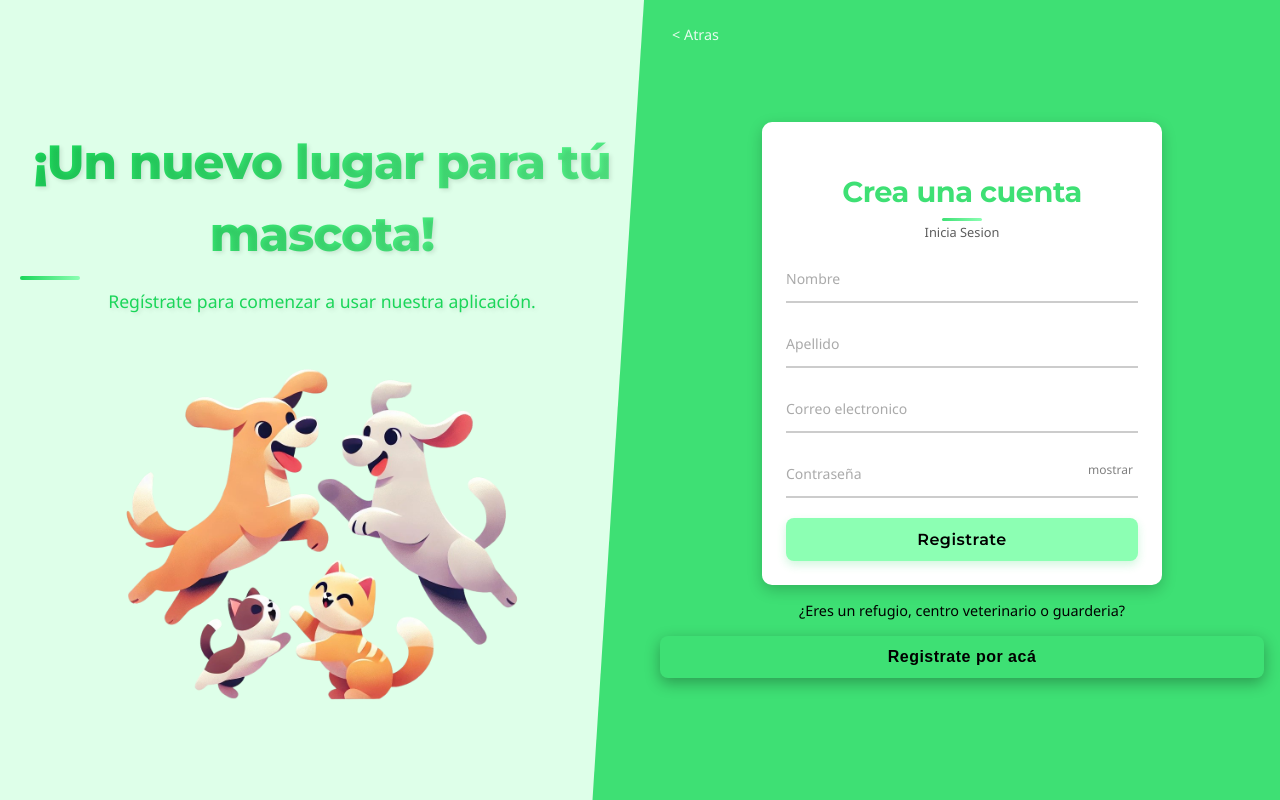
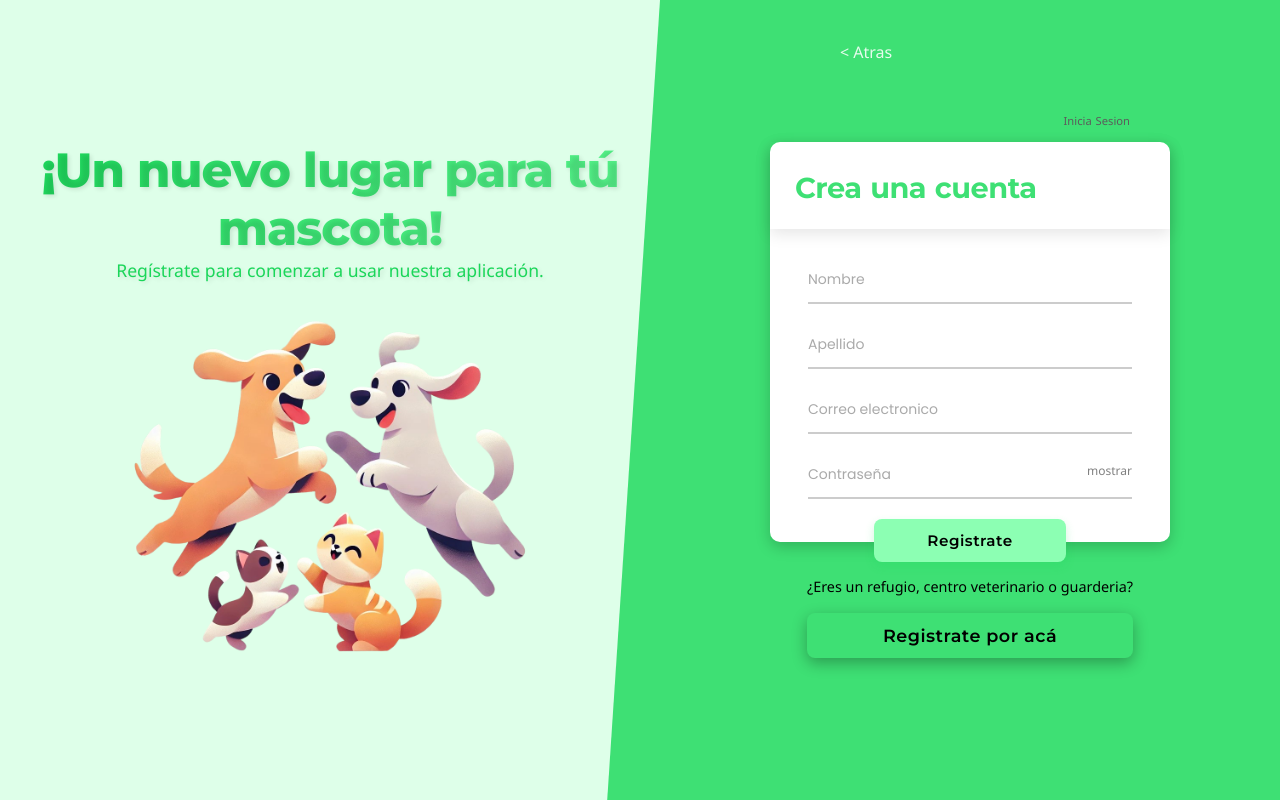
Before and after one commit to CarlosPad08/frontend-proyecto-mascotas, a React (Vite) app: page /signup in a window 1280 px wide. Built offline with nearby package versions, Linux system fonts and the light colour scheme.

Commit message:
Fix styles for page signup

```diff
--- a/src/pages/SignUp.jsx
+++ b/src/pages/SignUp.jsx
@@ -61,16 +61,16 @@ function SignUp() {
 
   return (
     <div className="signup-container">
-      <div className="left-section">
-        <div className="left-section-title">
+      <div className="signup-left-section">
+        <div className="signup-left-section-title">
           <h1>¡Un nuevo lugar para tú mascota!</h1>
           <p>Regístrate para comenzar a usar nuestra aplicación.</p>
         </div>
-        <div className="illustration">
+        <div className="signup-illustration">
           <img src="../public/ilustracion.png" alt="Illustration" />
         </div>
       </div>
-      <div className="right-section">
+      <div className="signup-right-section">
         <span className="signup-atras" onClick={() => window.history.back()}>&lt; Atras</span>
         <div className="signup-box">
           <div className="signup-info">
@@ -78,9 +78,9 @@ function SignUp() {
             <span className="signup-signin" onClick={() => window.location.href = '/signin'}>Inicia Sesion</span>
           </div>
           <div className="signup-info-form">
-            <div className="form-container">
+            <div className="signup-form-container">
               <form onSubmit={handleSubmit}>
-                <div className="input-group">
+                <div className="signup-input-group">
                   <input
                     type="text"
                     name="firstname"
@@ -93,7 +93,7 @@ function SignUp() {
                   <label htmlFor="firstname">Nombre</label>
                 </div>
 
-                <div className="input-group">
+                <div className="signup-input-group">
                   <input
                     type="text"
                     name="lastname"
@@ -106,7 +106,7 @@ function SignUp() {
                   <label htmlFor='lastname'>Apellido</label>
                 </div>
 
-                <div className="input-group">
+                <div className="signup-input-group">
                   <input
                     type="email"
                     name="email"
@@ -119,7 +119,7 @@ function SignUp() {
                   <label htmlFor='email'>Correo electronico</label>
                 </div>
 
-                <div className="input-group">
+                <div className="signup-input-group">
                   <input
                     type={showPassword ? "text" : "password"}
                     name="password"
@@ -130,14 +130,13 @@ function SignUp() {
                     required
                   />
                   <label htmlFor='password'>Contraseña</label>
-                  <span className="show-password" onClick={() => setShowPassword(!showPassword)}>
+                  <span className="signup-show-password" onClick={() => setShowPassword(!showPassword)}>
                     {showPassword ? "ocultar" : "mostrar"}
                   </span>
                 </div>
                 <div className="signup-button">
-              <button>Registrate</button>
-            </div>
-                {/*<button ClassName="signup-button" type="submit">Registrate</button> */}
+                  <button type="submit">Registrate</button>
+                </div>
               </form>
             </div>
           </div>
--- a/src/styles/signup.css
+++ b/src/styles/signup.css
@@ -1,6 +1,3 @@
-/* =====================
-   Variables globales
-   ===================== */
 :root {
     --color-primary: #1AD659;
     --color-secondary: #3EE074;
@@ -31,11 +28,9 @@
   display: flex;
   height: 100vh;
   background-color: var(--color-secondary);
-    overflow-x: hidden;
-    max-width: 100vw;
 }
 
-  .left-section {
+.signup-left-section {
   flex: 1;
   background: var(--color-quinary);
   display: flex;
@@ -46,11 +41,15 @@
   clip-path: polygon(0 0, 100% 0, 92% 100%, 0% 100%);
 }
 
-  .left-section h1 {
+.signup-left-section h1 {
+  margin: 0 0 0 0;
+  font-family: var(--font-heading);
+  text-align: center;
   font-size: 3rem;
   font-weight: 800;
   color: var(--color-primary);
   text-shadow: 2px 2px 4px rgba(0, 0, 0, 0.1);
+  line-height: 1.2;
   background: linear-gradient(135deg, var(--color-primary) 0%, var(--color-tertiary) 100%);
   -webkit-background-clip: text;
   -webkit-text-fill-color: transparent;
@@ -58,12 +57,9 @@
   letter-spacing: -1px;
   position: relative;
   transition: all 0.3s ease;
-    margin-bottom: 1rem;
-    text-align: center;
 }
 
-  .left-section h1::after {
-    content: '';
+.signup-left-section h1::after {
   position: absolute;
   bottom: -10px;
   left: 0;
@@ -73,87 +69,82 @@
   border-radius: 2px;
 }
 
-  .left-section p {
+.signup-left-section p {
+  margin: 0 0 2rem 0;
   font-size: 1.1rem;
   font-weight: 500;
   color: var(--color-primary);
+  text-align: center;
   text-shadow: 2px 2px 4px rgba(0, 0, 0, 0.1);
-    text-align: center;
 }
 
-  .left-section img {
+.signup-left-section img {
   width: 100%;
   max-width: 400px;
-    margin-top: 2rem;
 }
 
-  .right-section {
+.signup-right-section {
   flex: 1;
+  flex-direction: column;
+  background: var(--color-secondary);
   display: flex;
-    flex-direction: column;
   justify-content: center;
   align-items: center;
-    background: var(--color-secondary);
-    position: relative;
-    padding: 1rem;
-    box-sizing: border-box;
 }
 
-  .signup-atras {
+.signup-right-section .signup-atras {
   position: absolute;
-    top: 20px;
-    left: 20px;
-    cursor: pointer;
-    font-weight: 500;
-    transition: all 0.3s ease;
-    z-index: 1;
-    background-color: transparent;
-    padding: 0.25rem 0.5rem;
-    border-radius: 5px;
-    font-size: 0.9rem;
-  }
-
-  .signup-atras:hover {
-    color: var(--color-blanco);
-  }
-
-  .signup-box {
-    background: white;
-    border-radius: 10px;
-    box-shadow: 0px 5px 15px rgba(0, 0, 0, 0.2);
-    text-align: center;
-    width: 100%;
-    max-width: 400px;
-    padding: 1.5rem;
-    box-sizing: border-box;
-    display: flex;
-    flex-direction: column;
-    gap: 1rem;
-  }
-
-  .signup-info {
-    text-align: center;
-    position: relative;
-    width: 100%;
-  }
-
-  .signup-signin {
-    display: block;
-    margin-top: 0.5rem;
-    color: var(--color-gris);
-    font-size: 0.8rem;
+  top: 40px;
+  left: 840px;
   cursor: pointer;
   font-weight: 500;
   transition: all 0.3s ease;
 }
 
-  .signup-signin:hover {
+.signup-right-section .signup-atras:hover {
+  color: var(--color-blanco);
+}
+
+.signup-box {
+  display: grid;
+  grid-template-columns: 1fr;
+  grid-template-rows: 1fr 2fr;
+  background: white;
+  border-radius: 10px;
+  box-shadow: 0px 5px 15px rgba(0, 0, 0, 0.2);
+  text-align: center;
+  width: 400px;
+  height: 400px;
+}
+
+.signup-info {
+  padding: 0 25px 0 25px;
+  word-spacing: 1px;
+  text-align: start;
+  display: flex;
+  align-items: center;
+  box-shadow: 0px 5px 15px rgba(0, 0, 0, 0.1);
+}
+
+.signup-info .signup-signin {
+  position: absolute;
+  color: var(--color-gris);
+  top: 113px;
+  right: 150px;
+  font-size: 0.7rem;
+  cursor: pointer;
+  font-weight: 500;
+  transition: all 0.3s ease;
+}
+
+.signup-info .signup-signin:hover {
   color: var(--color-primary);
 }
 
 .signup-info h2 {
   color: var(--color-secondary);
-    margin-bottom: 10px;
+  margin-bottom: 20px;
+  font-family: var(--font-heading);
   font-weight: 700;
   font-size: 1.8rem;
   letter-spacing: -0.5px;
@@ -161,11 +152,9 @@
 }
 
 .signup-info h2::after {
-    content: '';
   position: absolute;
   bottom: -8px;
-    left: 50%;
-    transform: translateX(-50%);
+  left: 0;
   width: 40px;
   height: 3px;
   background: linear-gradient(90deg, var(--color-secondary), var(--color-quaternary));
@@ -177,20 +166,48 @@
   flex-direction: column;
   justify-content: center;
   align-items: center;
-    width: 100%;
+  padding: 20px;
 }
 
-  .form-container {
-    width: 100%;
-    max-width: 100%;
+.signup-box button {
+  width: 12rem;
+  padding: 12px 20px;
+  background: var(--color-quaternary);
+  color: var(--color-negro);
+  border: none;
+  border-radius: 8px;
+  cursor: pointer;
+  font-family: var(--font-heading);
+  font-weight: 600;
+  font-size: 0.95rem;
+  letter-spacing: 0.5px;
+  box-shadow: 0 4px 10px rgba(26, 214, 89, 0.2);
+  transition: all 0.3s ease;
 }
 
-  .input-group {
+.signup-box button:hover {
+  background-color: var(--color-tertiary);
+  transform: scale(1.05);
+  box-shadow: 0 6px 15px rgba(26, 214, 89, 0.3);
+}
+
+.signup-box button:active {
+  transform: scale(0.95);
+  background: var(--color-tertiary);
+  box-shadow: 0px 3px 10px rgba(0, 0, 0, 0.2);
+}
+
+.signup-form-container {
+  padding-top: 10px;
+  width: 90%;
+}
+
+.signup-input-group {
   position: relative;
   margin-bottom: 20px;
 }
 
-  .input-group input {
+.signup-input-group input {
   width: 100%;
   padding: 9px 0;
   font-size: 16px;
@@ -203,28 +220,33 @@
   transition: all 0.3s ease;
 }
 
-  .input-group input:focus {
+/* Efecto cuando el input estu00e1 enfocado */
+.signup-input-group input:focus {
   border-bottom: 2px solid var(--color-primary);
 }
 
-  .input-group label {
+/* Label flotante */
+.signup-input-group label {
   position: absolute;
   left: 0;
   top: 10px;
   font-size: 14px;
+  font-family: var(--font-body);
   color: #aaa;
   transition: 0.3s ease-in-out;
 }
 
-  .input-group input:focus + label,
-  .input-group input:not(:placeholder-shown) + label {
+/* Si el input tiene texto o estu00e1 enfocado, el label sube */
+.signup-input-group input:focus + label,
+.signup-input-group input:not(:placeholder-shown) + label {
   top: -12px;
   font-size: 12px;
   color: var(--color-primary);
   font-weight: 500;
 }
 
-  .show-password {
+/* Botu00f3n "show" para ver la contraseu00f1a */
+.signup-show-password {
   position: absolute;
   right: 0;
   top: 8px;
@@ -232,43 +254,14 @@
   color: gray;
   cursor: pointer;
   transition: all 0.3s ease;
-    background-color: white;
-    padding: 0 5px;
 }
 
-  .show-password:hover {
+.signup-show-password:hover {
   color: var(--color-primary);
 }
 
-  .signup-button {
-    width: 100%;
-  }
-
-  .signup-button button {
-    width: 100%;
-    padding: 12px 20px;
-    background: var(--color-quaternary);
-    color: var(--color-negro);
-    border: none;
-    border-radius: 8px;
-    cursor: pointer;
-    font-family: var(--font-heading);
-    font-weight: 600;
-    font-size: 1rem;
-    letter-spacing: 0.5px;
-    box-shadow: 0 4px 10px rgba(26, 214, 89, 0.2);
-    transition: all 0.3s ease;
-  }
-
-  .signup-button button:hover {
-    background-color: var(--color-tertiary);
-    transform: scale(1.05);
-    box-shadow: 0 6px 15px rgba(26, 214, 89, 0.3);
-  }
-
 .signup-others {
-    text-align: center;
-    width: 100%;
+  margin-top: 20px;
 }
 
 .signup-others p {
@@ -281,7 +274,8 @@
 .signup-others button {
   width: 100%;
   padding: 12px;
-    font-size: 1rem;
+  font-size: 1.1rem;
+  font-family: var(--font-heading);
   font-weight: 600;
   background: var(--color-secondary);
   color: var(--color-negro);
@@ -299,6 +293,11 @@
   box-shadow: 0 6px 15px rgba(26, 214, 89, 0.3);
 }
 
+.signup-others button:active {
+  transform: scale(0.98);
+  box-shadow: 0px 3px 8px rgba(0, 0, 0, 0.2);
+}
+
 @media (max-width: 768px) {
     .signup-container {
       flex-direction: column;
@@ -306,8 +305,8 @@
       align-items: center;
     }
 
-    .left-section,
-    .right-section {
+    .signup-left-section,
+    .signup-right-section {
       width: 100%;
       flex: none;
       clip-path: none;
@@ -322,11 +321,11 @@
       font-size: 1.5rem;
     }
 
-    .left-section h1 {
+    .signup-left-section h1 {
       font-size: 2rem;
     }
 
-    .left-section p {
+    .signup-left-section p {
       font-size: 1rem;
     }
 
```
Lines whose indentation alone changed are shown as unchanged.
